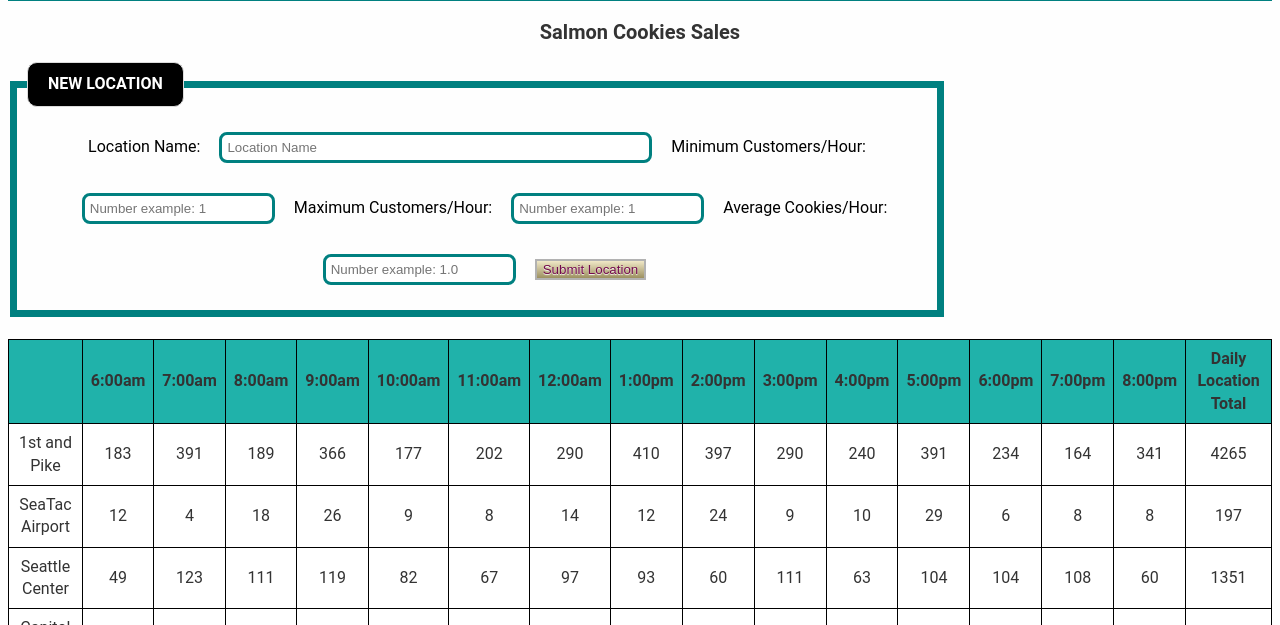
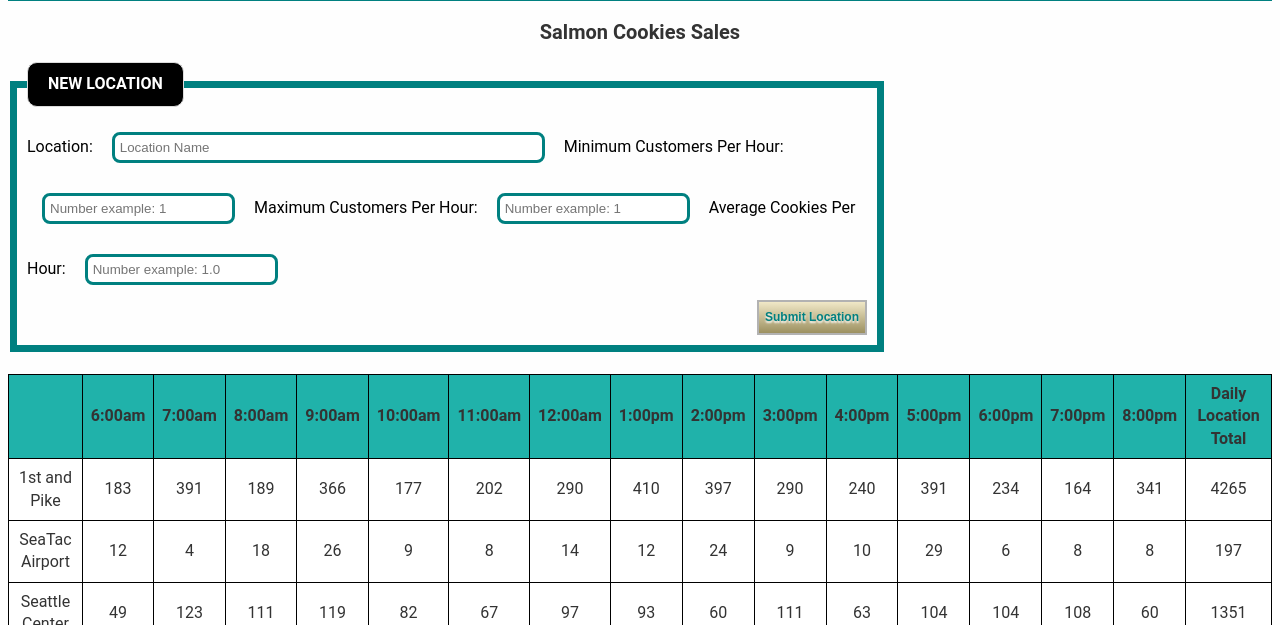
Before and after one commit to joriefernandez/cookie-stand, a plain HTML site: page sales.html in a window 1280 px wide. Shown: the part 175-800 px from the top of the page. Drawn offline with Linux system fonts and the light colour scheme.

Commit message:
Modified form layout

```diff
--- a/css/style.css
+++ b/css/style.css
@@ -104,20 +104,19 @@ input {
   border-radius: 8px;
   padding: 5px 5px 5px 5px;
   margin: 15px;
-  /*display: block;*/
+
 }
 
 label {
   color: black;
-  /*display: block;*/
+
 }
 
 fieldset {
-  max-width: 900px;
+  max-width: 840px;
   border: 7px solid teal;
-  /* border-radius: 75px; */
   padding: 10px;
-  text-align: center;
+  text-align: start;
 }
 
 legend {
@@ -132,14 +131,18 @@ legend {
 }
 
 button {
-  color: #73094c;
-  text-shadow: 0px 1px 1px #ffffff;
+  color: teal;
+  text-shadow: 0px 2px 2px #ffffff;
   border: 2px solid #b2b2b2;
+  height: 35px;
+  float: right;
+  font: bold 12px arial, sans-serif;
   background-color: #73094c;
   background: -webkit-gradient(linear, left top, left bottom, from(#F0E8C7), to(#9C9060));
   background: -moz-linear-gradient(top, #F0E8C7, #9C9060);
   background: -o-linear-gradient(top, #F0E8C7, #9C9060);
   background: -ms-linear-gradient(top, #F0E8C7, #9C9060);
+
 }
 
 button:hover {
@@ -151,3 +154,7 @@ button:hover {
   background: -o-linear-gradient(top, #F0E8C7, #9C9000);
   background: -ms-linear-gradient(top, #F0E8C7, #9C9000);
 }
+
+form{
+  text-align: center;
+}
--- a/sales.html
+++ b/sales.html
@@ -32,21 +32,22 @@
         <fieldset>
           <legend>New Location</legend>
 
-          <label for='locationInput'>Location Name:</label>
+          <label for='locationInput'>Location:</label>
           <input name='locationInput' type='text' size='50' placeholder='Location Name' required>
 
-          <label for='minCustInput'>Minimum Customers/Hour:</label>
-          <input name='minCustInput' type='number' size='10' placeholder='Number example: 1' min=1 required>
+          <label for='minCustInput'>Minimum Customers Per Hour:</label>
+          <input name='minCustInput' type='number' size='6' placeholder='Number example: 1' min=1 required>
+          <!-- <br> -->
+          <label for='maxCustInput'>Maximum Customers Per Hour:</label>
+          <input name='maxCustInput' type='number' size='6' placeholder='Number example: 1' min=1 required>
 
-          <label for='maxCustInput'>Maximum Customers/Hour:</label>
-          <input name='maxCustInput' type='number' size='10' placeholder='Number example: 1' min=1 required>
-
-          <label for='avgCookiesInput'>Average Cookies/Hour:</label>
-          <input name='avgCookiesInput' type="number" size='10' placeholder='Number example: 1.0' min=0.1 step='0.1' required>
-
+          <label for='avgCookiesInput'>Average Cookies Per Hour:</label>
+          <input name='avgCookiesInput' type="number" size='6' placeholder='Number example: 1.0' min=0.1 step='0.1' required>
+          <br>
           <button type='submit'>Submit Location</button>
 
         </fieldset>
+
       </form>
       <br>
       <div id='storeSales'></div>
```
Also changed, not shown: js/app.js (line endings or trailing spaces).
